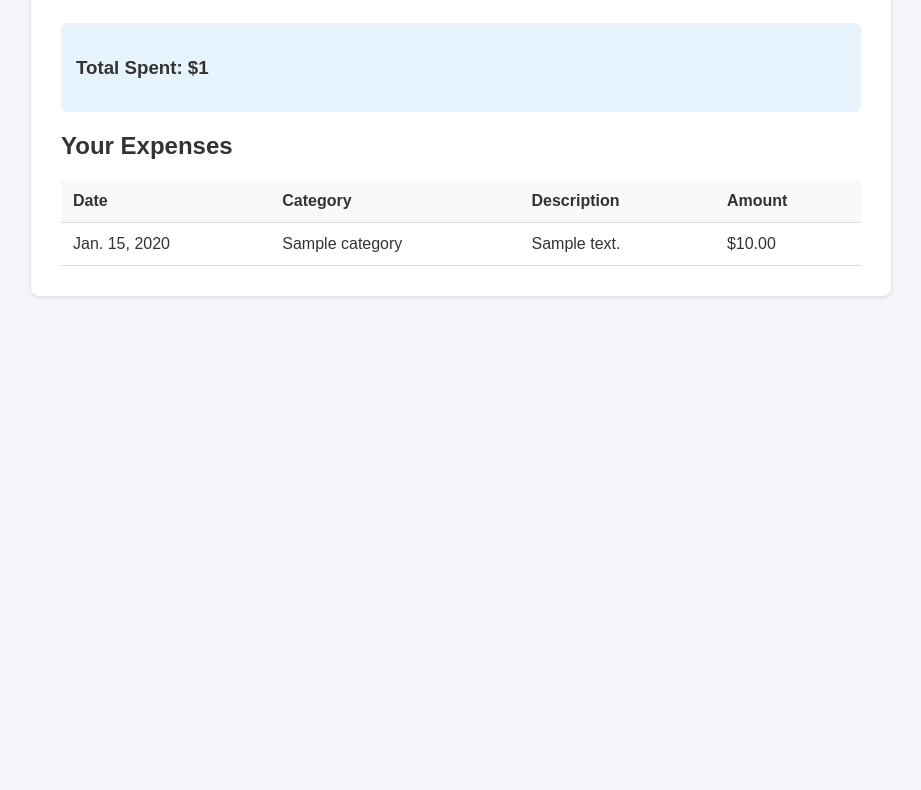
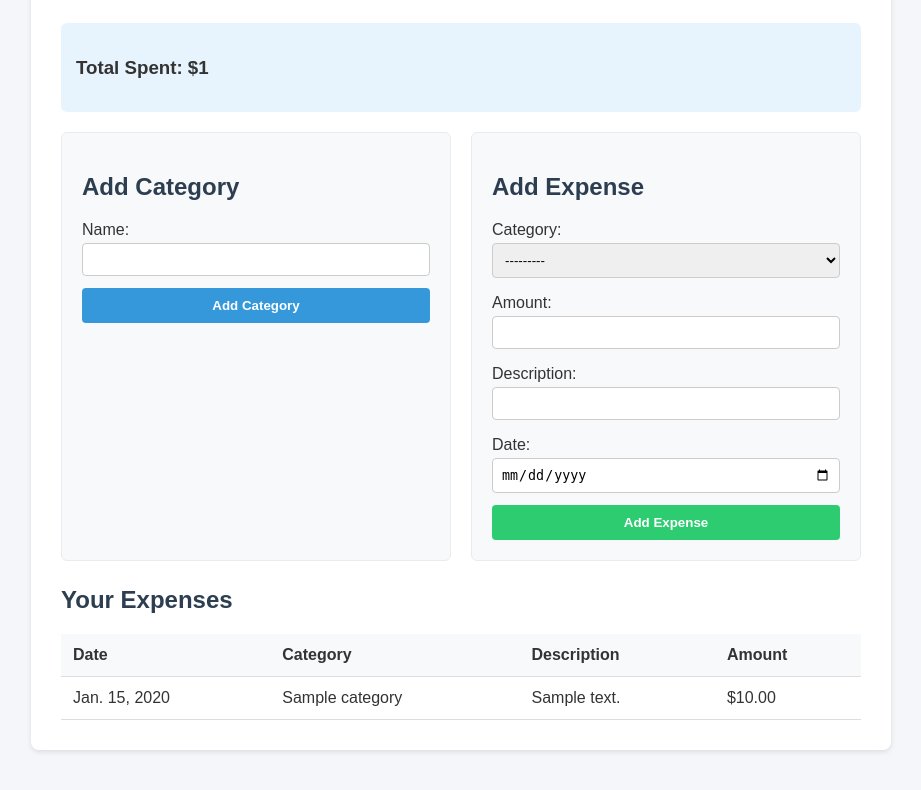
Before and after one commit to fikirtedata/uni-expense-tracker, a Django app: template tracker/templates/tracker/dashboard.html in a window 1280 px wide. Shown: the part 127-917 px from the top of the page, without its empty margins (179-1100 px from the left). Before the commit the page ends 425 px from the top, so only its background shows below. Run offline with Django 5.2, Linux system fonts and the light colour scheme; tables that the repository leaves empty hold one stand-in row (values such as "Sample post"); the template is opened without the code that fills it: values that come from a table or form of the project are taken from there, most other values are stand-ins (such as "Sample title", 1, 10 or a date in 2020).

Commit message:
Add frontend category creation form and update dashboard layout

```diff
--- a/config/urls.py
+++ b/config/urls.py
@@ -15,8 +15,11 @@ Including another URLconf
     2. Add a URL to urlpatterns:  path('blog/', include('blog.urls'))
 """
 from django.contrib import admin
-from django.urls import path
+from django.urls import path, include
+from django.contrib.auth import views as auth_views
 
 urlpatterns = [
     path('admin/', admin.site.urls),
+    path('', include('tracker.urls')),
+    path('accounts/login/', auth_views.LoginView.as_view(template_name='tracker/login.html'), name='login'),
 ]
--- a/tracker/forms.py
+++ b/tracker/forms.py
@@ -15,3 +15,7 @@ class ExpenseForm(forms.ModelForm):
         super().__init__(*args, **kwargs)
         if user:
             self.fields['category'].queryset = Category.objects.filter(user=user)
+class CategoryForm(forms.ModelForm):
+    class Meta:
+        model = Category
+        fields = ['name']
--- a/tracker/templates/tracker/dashboard.html
+++ b/tracker/templates/tracker/dashboard.html
@@ -6,8 +6,16 @@
     <style>
         body { font-family: sans-serif; margin: 40px; background: #f4f6f9; color: #333; }
         .container { max-width: 800px; margin: auto; background: white; padding: 30px; border-radius: 8px; box-shadow: 0 2px 5px rgba(0,0,0,0.1); }
-        h1 { color: #2c3e50; }
+        h1, h2 { color: #2c3e50; }
         .card { background: #e8f4fd; padding: 15px; border-radius: 6px; margin-bottom: 20px; }
+        .grid { display: grid; grid-template-columns: 1fr 1fr; gap: 20px; margin-bottom: 25px; }
+        .form-card { background: #f8f9fa; padding: 20px; border-radius: 6px; border: 1px solid #e9ecef; }
+        form p { margin-bottom: 12px; }
+        input, select { width: 100%; padding: 8px; box-sizing: border-box; margin-top: 4px; border: 1px solid #ccc; border-radius: 4px; }
+        .btn-expense { background: #2ecc71; color: white; border: none; padding: 10px 15px; width: 100%; border-radius: 4px; cursor: pointer; font-weight: bold; }
+        .btn-expense:hover { background: #27ae60; }
+        .btn-category { background: #3498db; color: white; border: none; padding: 10px 15px; width: 100%; border-radius: 4px; cursor: pointer; font-weight: bold; }
+        .btn-category:hover { background: #2980b9; }
         table { width: 100%; border-collapse: collapse; margin-top: 15px; }
         th, td { padding: 12px; text-align: left; border-bottom: 1px solid #ddd; }
         th { background-color: #f8f9fa; }
@@ -19,6 +27,29 @@
 
         <div class="card">
             <h3>Total Spent: ${{ total_spent }}</h3>
+        </div>
+
+        <!-- Side-by-Side Forms for Categories and Expenses -->
+        <div class="grid">
+            <!-- Add Category Form -->
+            <div class="form-card">
+                <h2>Add Category</h2>
+                <form method="post">
+                    {% csrf_token %}
+                    {{ category_form.as_p }}
+                    <button type="submit" name="add_category" class="btn-category">Add Category</button>
+                </form>
+            </div>
+
+            <!-- Add Expense Form -->
+            <div class="form-card">
+                <h2>Add Expense</h2>
+                <form method="post">
+                    {% csrf_token %}
+                    {{ form.as_p }}
+                    <button type="submit" name="add_expense" class="btn-expense">Add Expense</button>
+                </form>
+            </div>
         </div>
 
         <h2>Your Expenses</h2>
@@ -41,7 +72,7 @@
                 </tr>
                 {% empty %}
                 <tr>
-                    <td colspan="4">No expenses recorded yet. Add some via the admin panel!</td>
+                    <td colspan="4">No expenses recorded yet. Add a category and an expense above!</td>
                 </tr>
                 {% endfor %}
             </tbody>
```
Also changed, not shown: tracker/views.py (+27 -5 lines).
